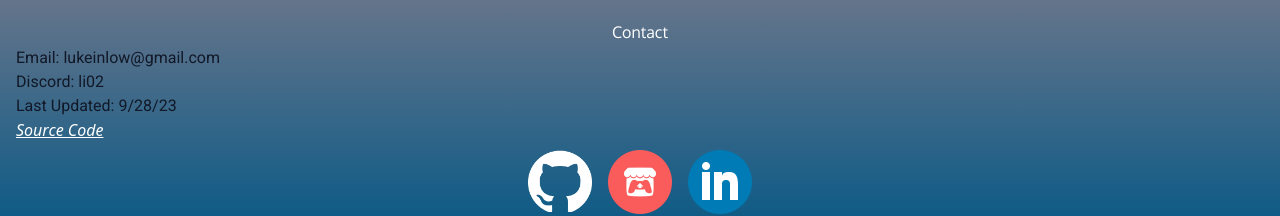
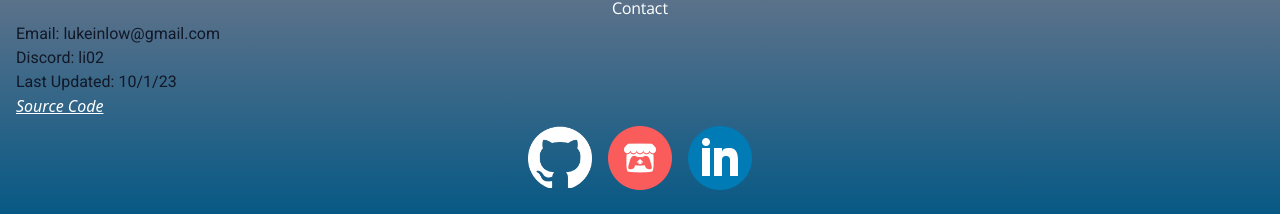
Before and after one commit to Lii02/portfolio, a React (Vite) app: page / in a window 1280 px wide. Shown: the part 2181-2397 px from the top of the page. Built offline with nearby package versions, Linux system fonts and the light colour scheme.

Commit message:
Fixed a grammar issue

```diff
--- a/src/components/contact.tsx
+++ b/src/components/contact.tsx
@@ -21,7 +21,7 @@ function Contact() {
       </p>
 
       <p>
-        Last Updated: 9/28/23
+        Last Updated: 10/1/23
       </p>
 
       <a href='https://github.com/Lii02/portfolio' target='_blank' rel='noreferrer'>
--- a/src/styles/global.css
+++ b/src/styles/global.css
@@ -1,6 +1,6 @@
-@import url('https://fonts.googleapis.com/css2?family=Roboto&display=swap');
-@import url('https://fonts.googleapis.com/css2?family=Oswald&display=swap');
-@import url('https://fonts.googleapis.com/css2?family=Oxygen&display=swap');
+@import url('https://fonts.googleapis.com/css2?family=Roboto');
+@import url('https://fonts.googleapis.com/css2?family=Oswald');
+@import url('https://fonts.googleapis.com/css2?family=Oxygen');
 
 @tailwind base;
 @tailwind components;
```
Also changed, not shown: src/assets/descriptions/about.txt.
